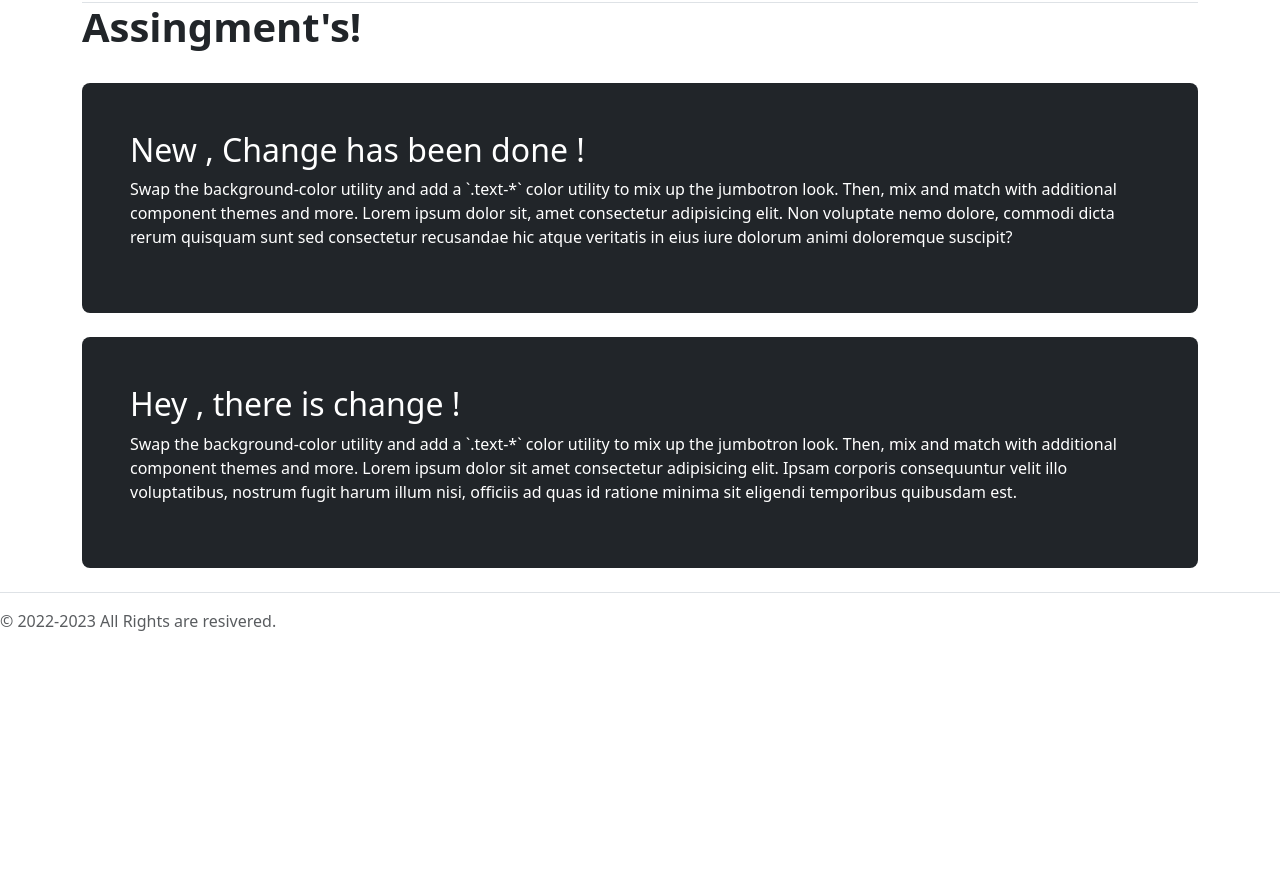
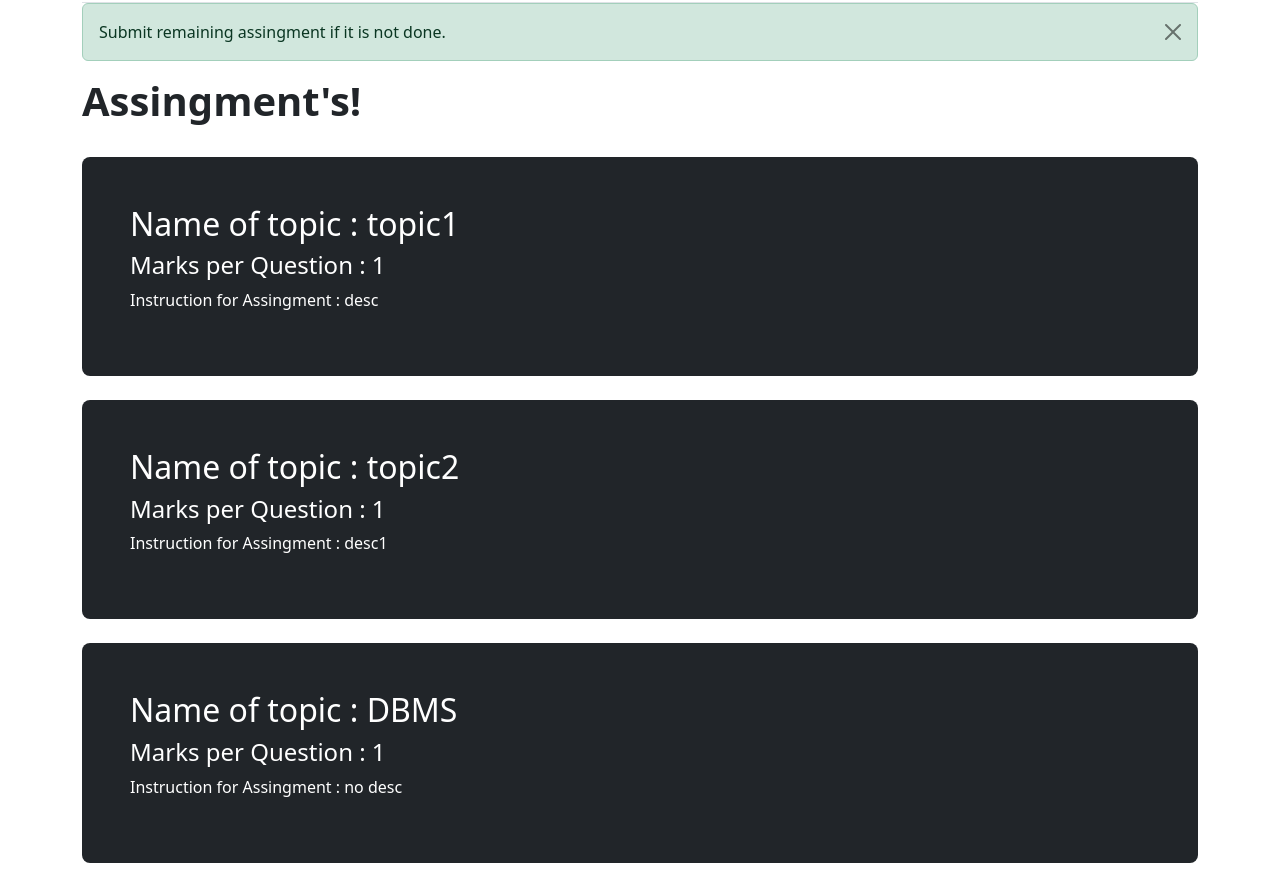
Before and after one commit to yashkarambe/Web-Platform-for-Teaching, a Django app: page /Registration/asingment_student in a window 1280 px wide. Shown: the part 74-961 px from the top of the page. Before the commit the page ends 705 px from the top, so only its background shows below. Run offline with Django 4.2, Linux system fonts and the light colour scheme; data comes from the database, SQL or seed files in the repository.

Commit message:
Assingment dynamicaly show

```diff
--- a/Registration/templates/Registration/student/asingment.html
+++ b/Registration/templates/Registration/student/asingment.html
@@ -29,28 +29,24 @@
           <span class="fs-4">Educative</span>
         </a>
       </header>
+      {% for message in messages %}
+      <div class="alert alert-{{ message.tags }} alert-dismissible fade show" role="alert">
+        {{ message }}
+        <button type="button" class="btn-close" data-bs-dismiss="alert" aria-label="Close"></button>
+      </div>
+    {% endfor %}
       <!-- <div class="container-fluid py-5 "> -->
         <h1 class="display-6 fw-bold">Assingment's!</h1>
       </div>
-
-
+        {% for i in Data %}
         <div class="container">
           <div class="w-100 p-5 text-bg-dark rounded-3  ">
-            <h2>New , Change has been done !</h2>
-            <p>Swap the background-color utility and add a `.text-*` color utility to mix up the jumbotron look. Then,
-              mix and match with additional component themes and more. Lorem ipsum dolor sit, amet consectetur adipisicing elit. Non voluptate nemo dolore, commodi dicta rerum quisquam sunt sed consectetur recusandae hic atque veritatis in eius iure dolorum animi doloremque suscipit?</p>
+            <h2>Name of topic : {{ i.topic_name }}</h2>
+            <h4>Marks per Question : {{ i.marks_per_que }}</h4>
+              <p>Instruction for Assingment : {{ i.descreption }}</p>
           </div><br>
-
-          <div class="w-100 p-5 text-bg-dark rounded-3  ">
-            <h2>Hey , there is change !</h2>
-            <p>Swap the background-color utility and add a `.text-*` color utility to mix up the jumbotron look. Then,
-              mix and match with additional component themes and more. Lorem ipsum dolor sit amet consectetur adipisicing elit. Ipsam corporis consequuntur velit illo voluptatibus, nostrum fugit harum illum nisi, officiis ad quas id ratione minima sit eligendi temporibus quibusdam est.</p>
-          </div>
         </div>
-
-      <footer class="pt-3 mt-4 text-muted border-top">
-        &copy; 2022-2023 All Rights are resivered.
-      </footer>
+        {% endfor %}
     </div>
   </main>
   {% endblock %}
--- a/Registration/templates/Registration/student/index.html
+++ b/Registration/templates/Registration/student/index.html
@@ -137,10 +137,10 @@
             <a class="nav-link " id="asingment_student" >Assingment</a>
           </li>
           <li class="nav-item ">
-            <a class="nav-link disabled" href="/cources/index.html">Courses</a>
+            <a class="nav-link " id="cources">Courses</a>
           </li>
-          <li class="nav-item ">
-            <a class="nav-link disabled" href="#" >Profile</a>
+          <li class="nav-item">
+            <a class="nav-link" id="quize" >Quize</a>
           </li>
         </ul>
         <form action="/Registration/logout_handeler" method="post">
--- a/Registration/views.py
+++ b/Registration/views.py
@@ -197,7 +197,26 @@ def dashboard_student(request):
 def notice_student(request):
     return render(request ,"Registration/student/notice.html")
 def asingment_student(request):
-    quize_name = request.POST.get('')
-    parm = quize_name
+    data = []
+    Data = Quize_thumnail.objects.values('topic_name' , 'thumnail' , 'marks_per_que' , 'descreption' )
+    topics = {item['topic_name'] for item in Data}
+    thums = {item['thumnail'] for item in Data}
+    marks = {item['marks_per_que'] for item in Data}
+    descs = {item['descreption'] for item in Data}
+    for topic  in topics :
+        top = Quize_thumnail.objects.filter(topic_name = topic)
+        data.append([top])
+    for thum in thums:
+        thumnail = Quize_thumnail.objects.filter(thumnail = thum)
+        data.append([thumnail])
+    for mark in marks:
+        marks_per_que = Quize_thumnail.objects.filter(marks_per_que = mark)
+        data.append([marks_per_que])
+    for desc in descs:
+        descreption = Quize_thumnail.objects.filter(descreption = descs)
+        data.append([descreption])
+
+    param = {"Data" : Data }
+    print(param)
     messages.success(request , "Submit remaining assingment if it is not done.")
-    return render(request ,"Registration/student/asingment.html" , parm)
+    return render(request ,"Registration/student/asingment.html" , param)
```
Also changed, not shown: Registration/templates/Registration/student/basic.html (+5 -5 lines), Registration/templates/Registration/student/playlist.html (+1 -8 lines).
